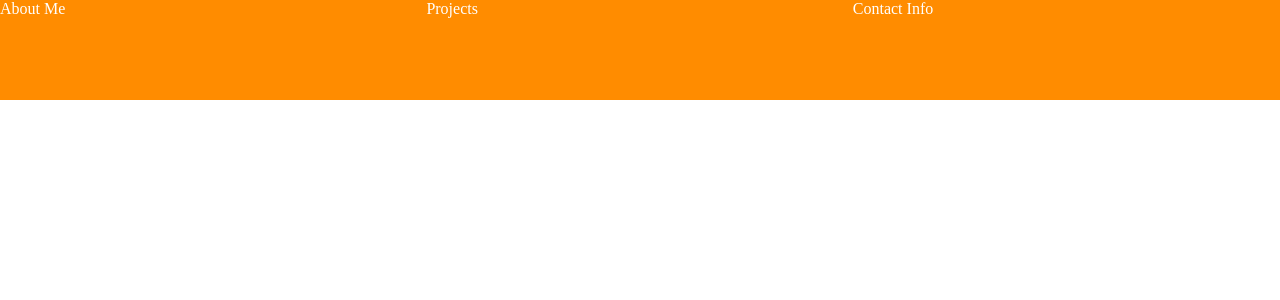
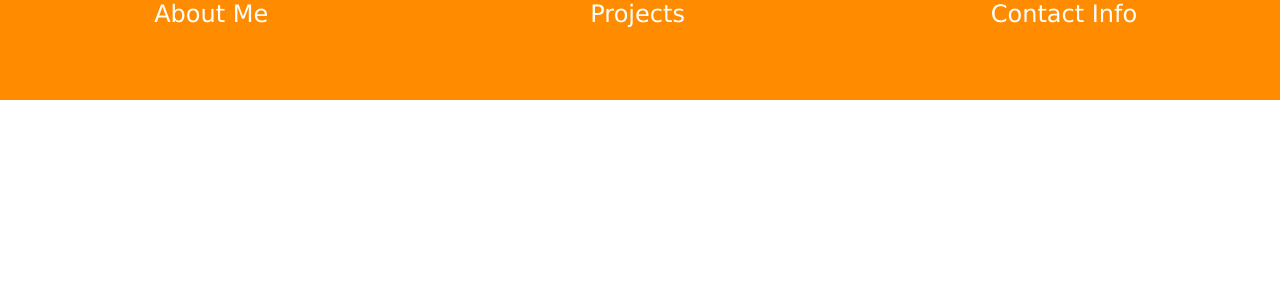
Before and after one commit to ErichBerger/erichberger.github.io, a PHP site: page / in a window 1280 px wide. Shown: the top 300 px of the page. Run offline with PHP 8.4, Linux system fonts and the light colour scheme.

Commit message:
Played around with font, text size, header

```diff
--- a/index.html
+++ b/index.html
@@ -1,10 +1,10 @@
 <!DOCTYPE html>
 
-<html lang="en" xmlns="http://www.w3.org/1999/xhtml">
+<html lang="en">
 <head>
     <meta charset="utf-8" />
     <title>Erich Berger's Professional Page</title>
-    <link href="stylesheet.css" rel="stylesheet" type="text/css"/>
+    <link href="stylesheet.css" rel="stylesheet" type="text/css" />
 </head>
 <body>
     <header>
--- a/stylesheet.css
+++ b/stylesheet.css
@@ -16,4 +16,12 @@
 .navbar li {
     display:inline-block;
     width: 33%;
+    text-align: center;
+    font-size: 1.5em;
+    font-family:'Lucida Sans', 'Lucida Sans Regular', 'Lucida Grande', 'Lucida Sans Unicode', Geneva, Verdana, sans-serif
 }
+
+h1 {
+    display: flow;
+
+}
```
